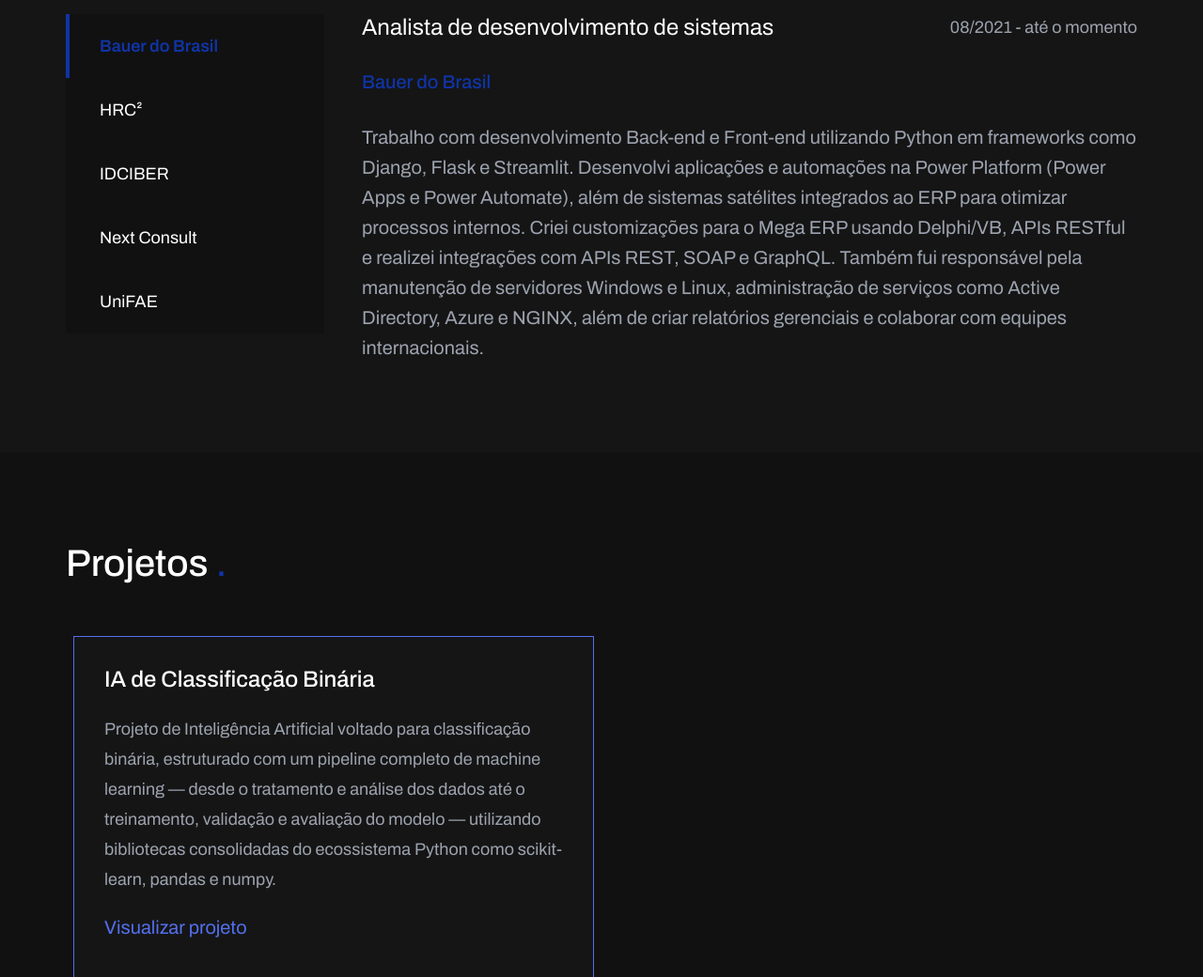
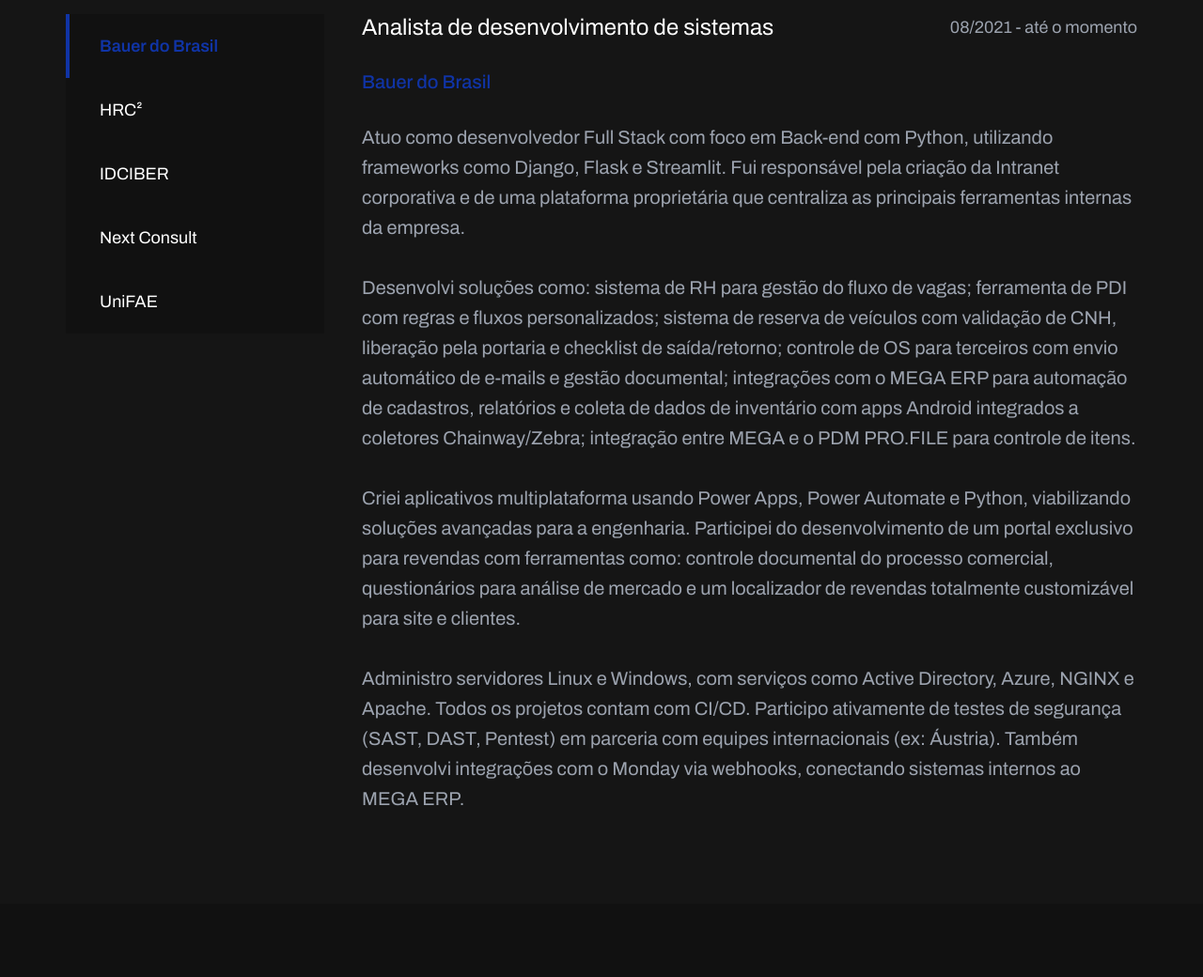
Before and after one commit to GabrielRibeiroBatista/portfolio, a plain HTML site: page index.html in a window 1280 px wide. Shown: the part 1760-2800 px from the top of the page at 94% size. Drawn offline with nearby package versions, Linux system fonts and the light colour scheme.

Commit message:
Update experience descriptions in main.js and index.html for clarity and detail

```diff
--- a/assets/js/main.js
+++ b/assets/js/main.js
@@ -10,7 +10,13 @@
 
 hoverChangeExperience(
   ".bauer",
-  `Trabalho com desenvolvimento Back-end e Front-end utilizando Python em frameworks como Django, Flask e Streamlit. Desenvolvi aplicações e automações na Power Platform (Power Apps e Power Automate), além de sistemas satélites integrados ao ERP para otimizar processos internos. Criei customizações para o Mega ERP usando Delphi/VB, APIs RESTful e realizei integrações com APIs REST, SOAP e GraphQL. Também fui responsável pela manutenção de servidores Windows e Linux, administração de serviços como Active Directory, Azure e NGINX, além de criar relatórios gerenciais e colaborar com equipes internacionais.`,
+  `Atuo como desenvolvedor Full Stack com foco em Back-end com Python, utilizando frameworks como Django, Flask e Streamlit. Fui responsável pela criação da Intranet corporativa e de uma plataforma proprietária que centraliza as principais ferramentas internas da empresa.
+  <br><br>
+  Desenvolvi soluções como: sistema de RH para gestão do fluxo de vagas; ferramenta de PDI com regras e fluxos personalizados; sistema de reserva de veículos com validação de CNH, liberação pela portaria e checklist de saída/retorno; controle de OS para terceiros com envio automático de e-mails e gestão documental; integrações com o MEGA ERP para automação de cadastros, relatórios e coleta de dados de inventário com apps Android integrados a coletores Chainway/Zebra; integração entre MEGA e o PDM PRO.FILE para controle de itens.
+  <br><br>
+  Criei aplicativos multiplataforma usando Power Apps, Power Automate e Python, viabilizando soluções avançadas para a engenharia. Participei do desenvolvimento de um portal exclusivo para revendas com ferramentas como: controle documental do processo comercial, questionários para análise de mercado e um localizador de revendas totalmente customizável para site e clientes.
+  <br><br>
+  Administro servidores Linux e Windows, com serviços como Active Directory, Azure, NGINX e Apache. Todos os projetos contam com CI/CD. Participo ativamente de testes de segurança (SAST, DAST, Pentest) em parceria com equipes internacionais (ex: Áustria). Também desenvolvi integrações com o Monday via webhooks, conectando sistemas internos ao MEGA ERP.`,
   "Analista de desenvolvimento de sistemas",
   "Bauer do Brasil",
   "08/2021 - até o momento"
--- a/index.html
+++ b/index.html
@@ -210,7 +210,13 @@
               </div>
               <h5 class="companyExperience">Bauer do Brasil</h5>
               <p class="changeExperience">
-                Trabalho com desenvolvimento Back-end e Front-end utilizando Python em frameworks como Django, Flask e Streamlit. Desenvolvi aplicações e automações na Power Platform (Power Apps e Power Automate), além de sistemas satélites integrados ao ERP para otimizar processos internos. Criei customizações para o Mega ERP usando Delphi/VB, APIs RESTful e realizei integrações com APIs REST, SOAP e GraphQL. Também fui responsável pela manutenção de servidores Windows e Linux, administração de serviços como Active Directory, Azure e NGINX, além de criar relatórios gerenciais e colaborar com equipes internacionais.
+                Atuo como desenvolvedor Full Stack com foco em Back-end com Python, utilizando frameworks como Django, Flask e Streamlit. Fui responsável pela criação da Intranet corporativa e de uma plataforma proprietária que centraliza as principais ferramentas internas da empresa.
+                <br><br>
+                Desenvolvi soluções como: sistema de RH para gestão do fluxo de vagas; ferramenta de PDI com regras e fluxos personalizados; sistema de reserva de veículos com validação de CNH, liberação pela portaria e checklist de saída/retorno; controle de OS para terceiros com envio automático de e-mails e gestão documental; integrações com o MEGA ERP para automação de cadastros, relatórios e coleta de dados de inventário com apps Android integrados a coletores Chainway/Zebra; integração entre MEGA e o PDM PRO.FILE para controle de itens.
+                <br><br>
+                Criei aplicativos multiplataforma usando Power Apps, Power Automate e Python, viabilizando soluções avançadas para a engenharia. Participei do desenvolvimento de um portal exclusivo para revendas com ferramentas como: controle documental do processo comercial, questionários para análise de mercado e um localizador de revendas totalmente customizável para site e clientes.
+                <br><br>
+                Administro servidores Linux e Windows, com serviços como Active Directory, Azure, NGINX e Apache. Todos os projetos contam com CI/CD. Participo ativamente de testes de segurança (SAST, DAST, Pentest) em parceria com equipes internacionais (ex: Áustria). Também desenvolvi integrações com o Monday via webhooks, conectando sistemas internos ao MEGA ERP.
               </p>
             </div>
           </div>
```
